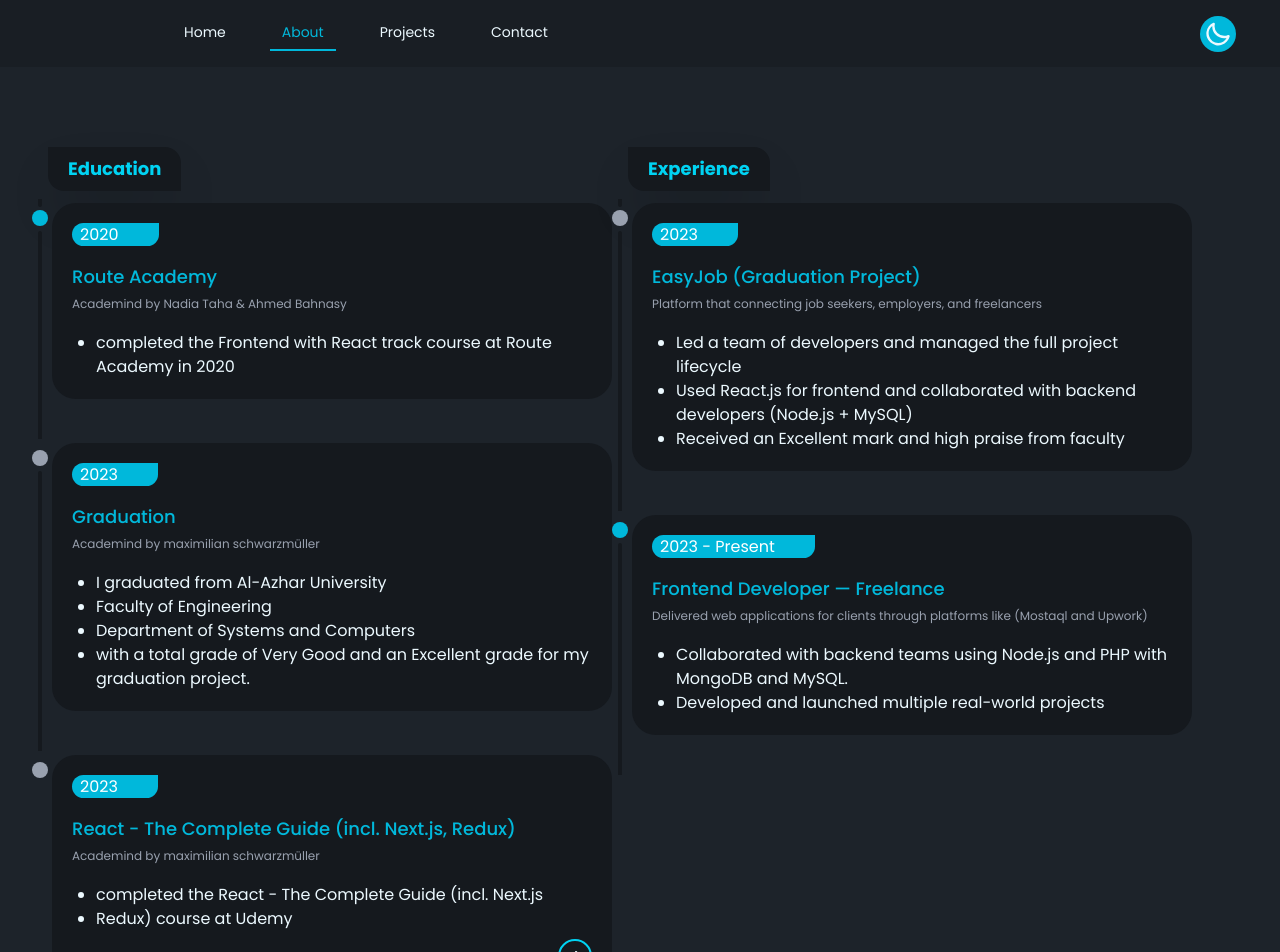
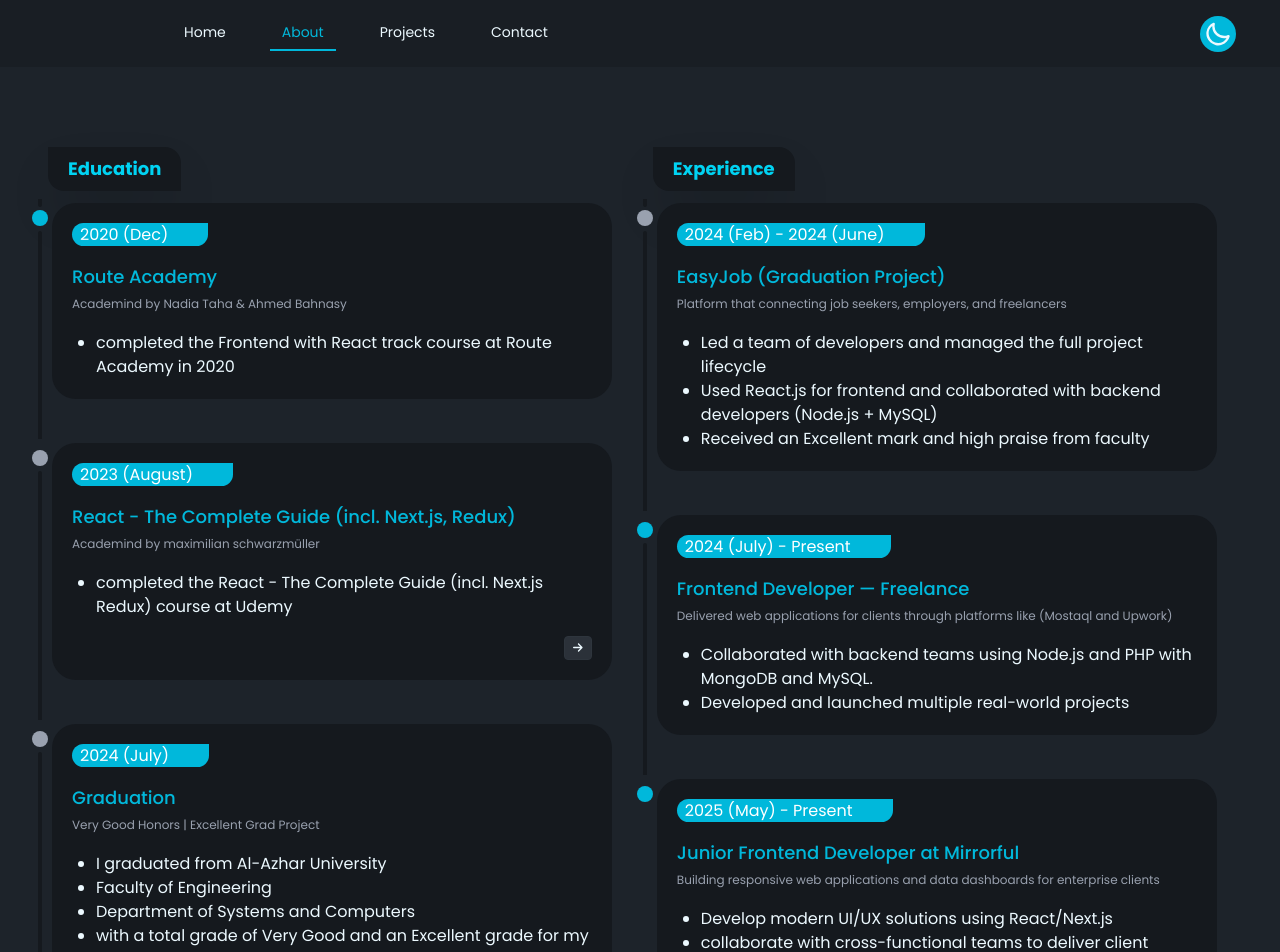
Before and after one commit to BassamHafez/Portfolio, a React (Vite) app: page /about in a window 1280 px wide. Shown: the top 952 px of the page. Built offline with nearby package versions, Linux system fonts and the light colour scheme.

Commit message:
add Next js as education certificate , add Mirrorful step as exeperiance step

```diff
--- a/src/Components/UI/Blocks/AboutTimeline.jsx
+++ b/src/Components/UI/Blocks/AboutTimeline.jsx
@@ -15,16 +15,11 @@ const AboutTimeline = ({ label }) => {
     </div>
   );
 
+  const arrLines = label === "first" ? educationTimline : experianceTimline;
+
   return (
-    <ul
-      className={`timeline timeline-snap-icon max-md:timeline-compact timeline-vertical ${
-        label === "first"
-          ? "md:right-1/4 xl:right-1/2"
-          : "md:right-1/4 xl:right-1/2"
-      }`}
-    >
-      {(label === "first" ? educationTimline : experianceTimline).map(
-        (line, index) => (
+    <ul className="timeline timeline-snap-icon max-md:timeline-compact timeline-vertical md:right-1/4 xl:right-1/2">
+      {arrLines.map((line, index) => (
         <li key={line._id}>
           {index === 0 && <hr />}
           {line.isActive ? aciveMiddle : middle}
@@ -37,6 +32,7 @@ const AboutTimeline = ({ label }) => {
               {line.title}
             </div>
             <span className="text-xs text-gray-400">{line.subTitle}</span>
+
             <ul className="ps-6 mt-4">
               {line.desc.split(",").map((text, index) => (
                 <li className="list-outside list-disc" key={index}>
@@ -46,25 +42,20 @@ const AboutTimeline = ({ label }) => {
             </ul>
 
             {line.link && (
-                <div className="text-end mt-2">
+              <div key={line.link} className="text-end mt-4">
                 <Link
                   target="_blank"
                   to={line.link}
-                    className="underline underline-offset-1"
+                  className="btn btn-soft btn-xs"
                 >
-                    <FontAwesomeIcon
-                      title="show"
-                      className="hover:translate-x-1 hover:bg-cyan-400 duration-300 border-2 border-cyan-400 hover:border-base rounded-full p-2"
-                      icon={faArrowRight}
-                    />
+                  <FontAwesomeIcon title="show" icon={faArrowRight} />
                 </Link>
               </div>
             )}
           </div>
-            {index !== 2 && <hr />}
+          {index !== arrLines.length - 1 && <hr />}
         </li>
-        )
-      )}
+      ))}
     </ul>
   );
 };
--- a/src/Pages/About/About.jsx
+++ b/src/Pages/About/About.jsx
@@ -13,17 +13,19 @@ const About = () => {
   return (
     <main className="min-h-screen p-10">
       <section>
-        <div className="flex flex-wrap xl:flex-nowrap">
-          <div data-aos="zoom-in-right" data-aos-duration="800">
+        <div className="flex flex-wrap xl:flex-nowrap gap-12">
+          <div data-aos="zoom-in-right" data-aos-duration="800" className="z-20">
             <MainTitle text="Education" classes="mb-2 mx-2" />
             <AboutTimeline label="first" />
           </div>
-          <div data-aos="zoom-in-left" data-aos-duration="800">
+
+          <div data-aos="zoom-in-left" data-aos-duration="800" className="z-10">
             <MainTitle text="Experience" classes="mb-2 mx-2" />
             <AboutTimeline />
           </div>
         </div>
       </section>
+
       <section>
         <MainTitle text="My Skills" />
         <div className="grid sm:grid-cols-2 md:grid-cols-3 lg:grid-cols-4 gap-y-10 justify-items-center">
--- a/src/Pages/Contact/ContactForm.jsx
+++ b/src/Pages/Contact/ContactForm.jsx
@@ -34,7 +34,6 @@ const ContactForm = () => {
       )
       .then(
         () => {
-          console.log("success");
           showToast({
             show: true,
             type: "success",
@@ -69,24 +68,13 @@ const ContactForm = () => {
           />
           <span>Email Address</span>
         </label>
-        <label className="floating-label mb-10">
-          <input
-            className="input input-md w-full"
-            type="text"
-            name="subject"
-            placeholder="Subject"
-            required
-          />
-          <span>Subject</span>
-        </label>
-
         <textarea
           className="textarea mb-10 w-full"
           name="message"
           placeholder="Your Message"
           required
           rows={7}
-        ></textarea>
+        />
         <MainBtn classes="w-fit ms-auto" text="Send Message" type="submit" />
       </form>
       {toast.show && <Toaster toast={toast} />}
--- a/src/logic/sharedData.jsx
+++ b/src/logic/sharedData.jsx
@@ -675,7 +675,7 @@ export const contactLinks = [
 export const educationTimline = [
   {
     _id: "line_1",
-    year: "2020",
+    year: "2020 (Dec)",
     title: "Route Academy",
     subTitle: "Academind by Nadia Taha & Ahmed Bahnasy",
     desc: "completed the Frontend with React track course at Route Academy in 2020",
@@ -683,25 +683,33 @@ export const educationTimline = [
   },
   {
     _id: "line_2",
-    year: "2023",
+    year: "2023 (August)",
+    title: "React - The Complete Guide (incl. Next.js, Redux)",
+    subTitle: "Academind by maximilian schwarzmüller",
+    desc: "completed the React - The Complete Guide (incl. Next.js Redux) course at Udemy",
+    link: "https://www.udemy.com/certificate/UC-757abf88-222a-4e5a-ae61-e24fdb6ffc79/",
+  },
+  {
+    _id: "line_3",
+    year: "2024 (July)",
     title: "Graduation",
-    subTitle: "Academind by maximilian schwarzmüller",
+    subTitle: "Very Good Honors | Excellent Grad Project",
     desc: "I graduated from Al-Azhar University, Faculty of Engineering, Department of Systems and Computers, with a total grade of Very Good and an Excellent grade for my graduation project.",
   },
   {
-    _id: "line_3",
-    year: "2023",
-    title: "React - The Complete Guide (incl. Next.js, Redux)",
+    _id: "line_4",
+    year: "2025 (July)",
+    title: "Next.js 15 & React - The Complete Guide",
     subTitle: "Academind by maximilian schwarzmüller",
-    desc: "completed the React - The Complete Guide (incl. Next.js, Redux) course at Udemy",
-    link: "https://www.udemy.com/certificate/UC-757abf88-222a-4e5a-ae61-e24fdb6ffc79/",
+    desc: "completed Next.js 15 - The complete guide course at Udemy",
+    link: "https://www.udemy.com/certificate/UC-ad345531-9622-411f-a0d8-cff6bb42633f/",
   },
 ];
 
 export const experianceTimline = [
   {
     _id: "ex_line_1",
-    year: "2023",
+    year: "2024 (Feb) - 2024 (June)",
     title: "EasyJob (Graduation Project) ",
     subTitle:
       "Platform that connecting job seekers, employers, and freelancers",
@@ -709,11 +717,21 @@ export const experianceTimline = [
   },
   {
     _id: "ex_line_2",
-    year: "2023 - Present",
+    year: "2024 (July) - Present",
     title: "Frontend Developer — Freelance",
     subTitle:
       "Delivered web applications for clients through platforms like (Mostaql and Upwork)",
     desc: "Collaborated with backend teams using Node.js and PHP with MongoDB and MySQL., Developed and launched multiple real-world projects",
     isActive: true,
   },
+  {
+    _id: "ex_line_3",
+    year: "2025 (May) - Present",
+    title: "Junior Frontend Developer at Mirrorful",
+    subTitle:
+      "Building responsive web applications and data dashboards for enterprise clients",
+    desc: "Develop modern UI/UX solutions using React/Next.js, collaborate with cross-functional teams to deliver client projects, and implement responsive designs for optimal user experience across devices",
+    isActive: true,
+    link: "https://themirrorful.com/",
+  },
 ];
```
Also changed, not shown: 1 other file (tests, documents, lock files or other folders). Lines whose indentation alone changed are shown as unchanged.
